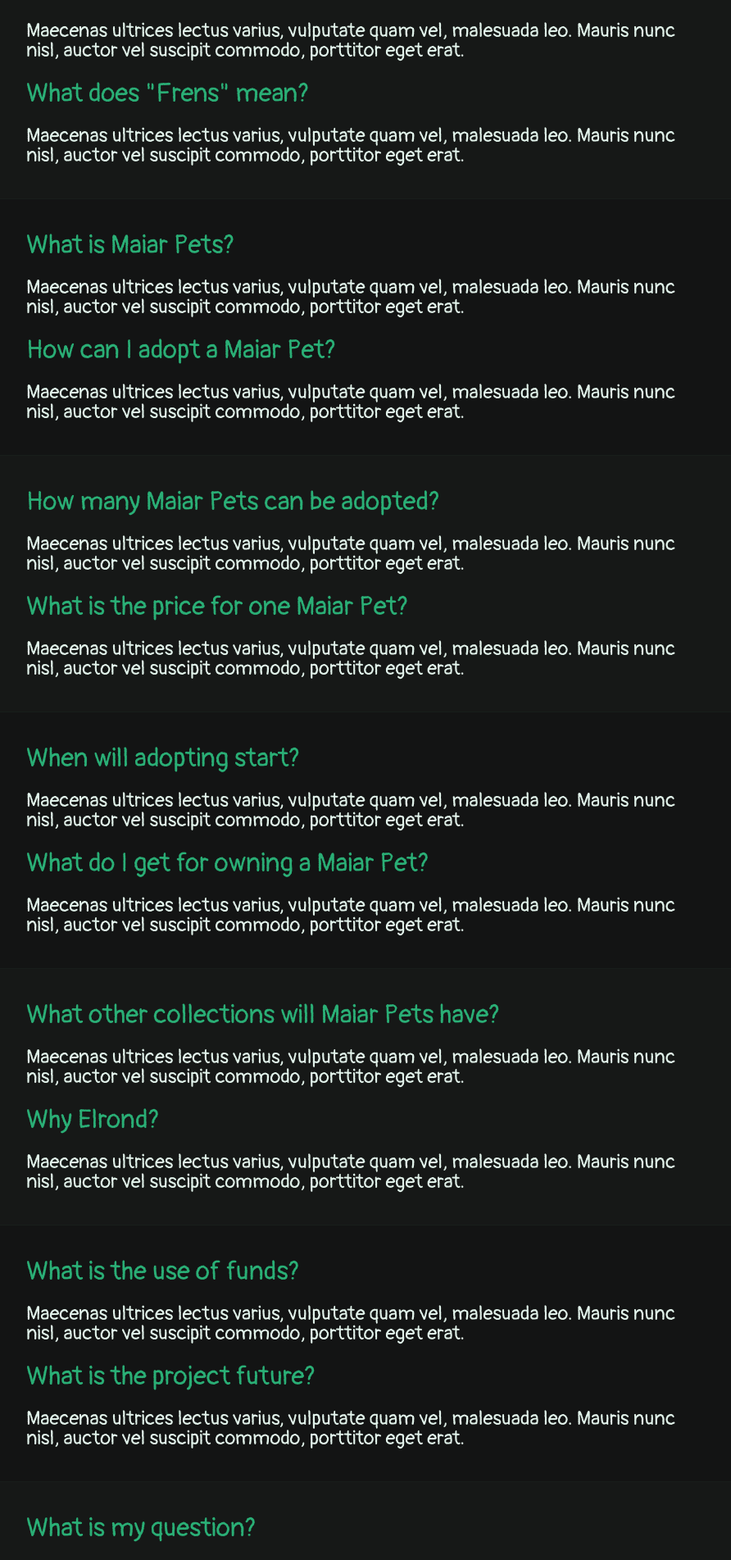
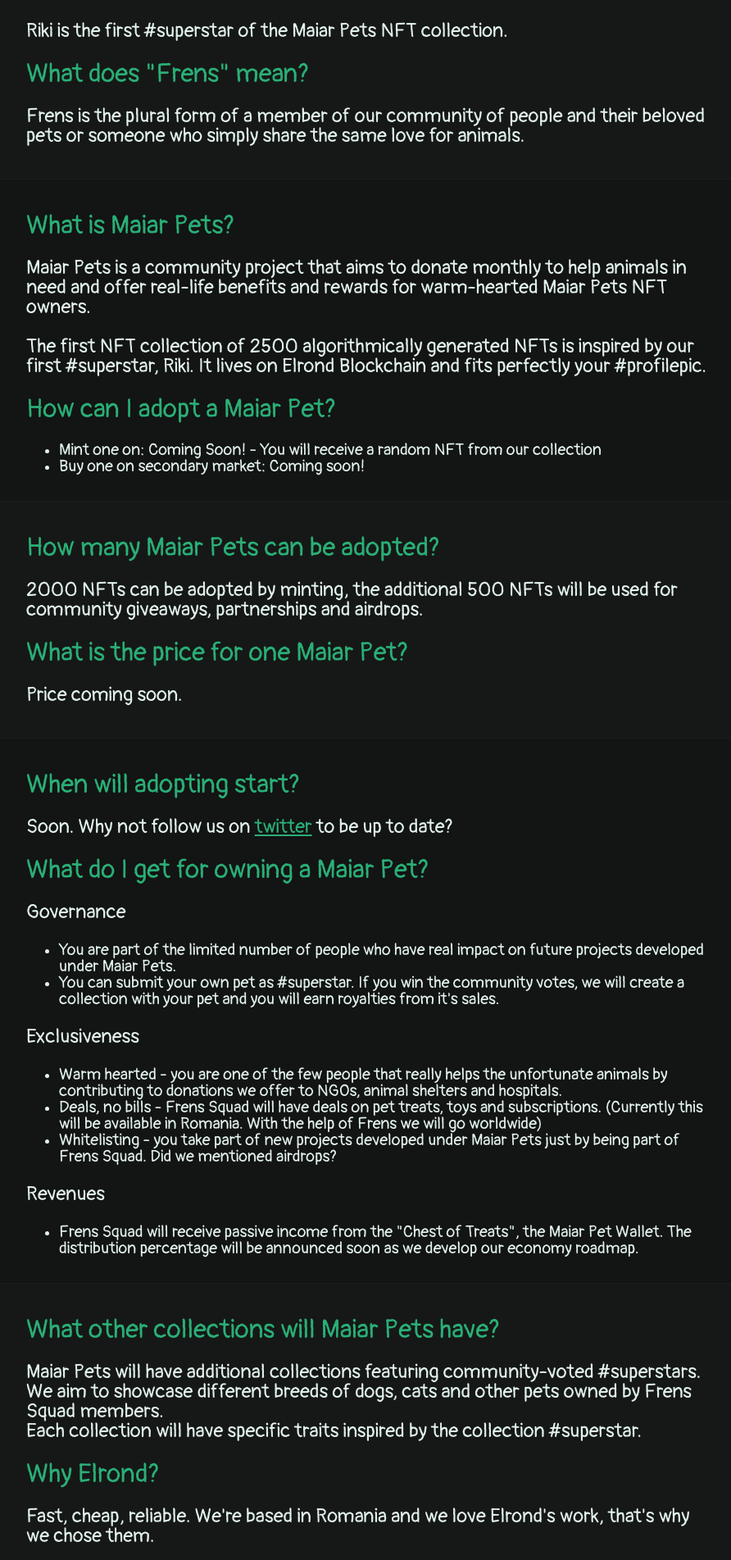
Before and after one commit to theodornitu/nextjs_maiarPets, a Next.js app: page /faq in a window 1280 px wide. Shown: the part 140-2043 px from the top of the page at 82% size, without its empty margins (190-1082 px from the left). Built offline with nearby package versions, Linux system fonts and the light colour scheme.

Commit message:
Updated text for most of the pages, added FAQ answers, rarity map preview, plan steps, story additions

```diff
--- a/components/Welcome.js
+++ b/components/Welcome.js
@@ -13,7 +13,7 @@
   return (
     <div>
       <h1 className={welcomeStyles.title}>
-      The website is currently <span>under construction</span>!
+      Rarity Map will be available <span>shortly after launch</span>!
       </h1>
       <p className={welcomeStyles.link}>
         Follow us on <Link  href = "https://twitter.com/maiar_pets">Twitter</Link> or <Link href="https://www.instagram.com/riki.shibainu/">Instagram</Link> to stay up to date with the progress.
--- a/pages/faq.js
+++ b/pages/faq.js
@@ -21,129 +21,108 @@
       <section className={lightSection}>
         <div className={s.flexContent}>
           <text className={s.textcontent2}>
-            <p>
-              <strong>Who is Riki?</strong>
-            </p>
-            <p>
-              Maecenas ultrices lectus varius, vulputate quam vel, malesuada leo.
-              Mauris nunc nisl, auctor vel suscipit commodo, porttitor eget erat.
-            </p>
-            <p>
-              <strong>What does "Frens" mean?</strong>
-            </p>
-            <p>
-              Maecenas ultrices lectus varius, vulputate quam vel, malesuada leo.
-              Mauris nunc nisl, auctor vel suscipit commodo, porttitor eget erat.
-            </p>
+            <p><strong>Who is Riki?</strong> </p>
+            <p>Riki is the first #superstar of the Maiar Pets NFT collection. </p>
+
+            <p><strong>What does "Frens" mean?</strong> </p>
+            <p>Frens is the plural form of a member of our community of people and their beloved pets or someone who simply share the same love for animals. </p>
           </text>
         </div>
       </section>
+
       <section className={darkSection}>
         <div className={s.flexContent}>
           <text className={s.textcontent2}>
-            <p>
-              <strong>What is Maiar Pets?</strong>
-            </p>
-            <p>
-              Maecenas ultrices lectus varius, vulputate quam vel, malesuada leo.
-              Mauris nunc nisl, auctor vel suscipit commodo, porttitor eget erat.
-            </p>
-            <p>
-              <strong>How can I adopt a Maiar Pet?</strong>
-            </p>
-            <p>
-              Maecenas ultrices lectus varius, vulputate quam vel, malesuada leo.
-              Mauris nunc nisl, auctor vel suscipit commodo, porttitor eget erat.
-            </p>
+            <p><strong>What is Maiar Pets?</strong></p>
+            <p>Maiar Pets is a community project that aims to donate monthly to help animals in need and offer real-life benefits and rewards for warm-hearted Maiar Pets NFT owners.</p>
+            <p>The first NFT collection of 2500 algorithmically generated NFTs is inspired by our first #superstar, Riki. It lives on Elrond Blockchain and fits perfectly your #profilepic.</p>
+
+            <p><strong>How can I adopt a Maiar Pet?</strong></p>
+            <ul>
+              <li>Mint one on: Coming Soon! - You will receive a random NFT from our collection</li>
+              <li>Buy one on secondary market: Coming soon!</li>
+            </ul>
           </text>
         </div>
       </section>
+
       <section className={lightSection}>
         <div className={s.flexContent}>
           <text className={s.textcontent2}>
-            <p>
-              <strong>How many Maiar Pets can be adopted?</strong>
-            </p>
-            <p>
-              Maecenas ultrices lectus varius, vulputate quam vel, malesuada leo.
-              Mauris nunc nisl, auctor vel suscipit commodo, porttitor eget erat.
-            </p>
-            <p>
-              <strong>What is the price for one Maiar Pet?</strong>
-            </p>
-            <p>
-              Maecenas ultrices lectus varius, vulputate quam vel, malesuada leo.
-              Mauris nunc nisl, auctor vel suscipit commodo, porttitor eget erat.
-            </p>
+            <p><strong>How many Maiar Pets can be adopted?</strong></p>
+            <p>2000 NFTs can be adopted by minting, the additional 500 NFTs will be used for community giveaways, partnerships and airdrops. </p>
+
+            <p><strong>What is the price for one Maiar Pet?</strong></p>
+            <p>Price coming soon.</p>
           </text>
         </div>
       </section>
+
       <section className={darkSection}>
         <div className={s.flexContent}>
           <text className={s.textcontent2}>
-            <p>
-              <strong>When will adopting start?</strong>
-            </p>
-            <p>
-              Maecenas ultrices lectus varius, vulputate quam vel, malesuada leo.
-              Mauris nunc nisl, auctor vel suscipit commodo, porttitor eget erat.
-            </p>
-            <p>
-              <strong>What do I get for owning a Maiar Pet?</strong>
-            </p>
-            <p>
-              Maecenas ultrices lectus varius, vulputate quam vel, malesuada leo.
-              Mauris nunc nisl, auctor vel suscipit commodo, porttitor eget erat.
-            </p>
+            <p><strong>When will adopting start?</strong></p>
+            <p className={s.link}>Soon. Why not follow us on <Link href='https://twitter.com/maiar_pets'>twitter</Link> to be up to date?</p>
+
+            <p><strong>What do I get for owning a Maiar Pet?</strong></p>
+            <p>Governance </p>
+            <ul>
+              <li>You are part of the limited number of people who have real impact on future projects developed under Maiar Pets.</li>
+              <li>You can submit your own pet as #superstar. If you win the community votes, we will create a collection with your pet and you will earn royalties from it's sales.</li>
+            </ul>
+            <p>Exclusiveness </p>
+            <ul>
+              <li>Warm hearted - you are one of the few people that really helps the unfortunate animals by contributing to donations we offer to NGOs, animal shelters and hospitals.</li>
+              <li>Deals, no bills - Frens Squad will have deals on pet treats, toys and subscriptions. (Currently this will be available in Romania. With the help of Frens we will go worldwide)</li>
+              <li>Whitelisting - you take part of new projects developed under Maiar Pets just by being part of Frens Squad. Did we mentioned airdrops?</li>
+            </ul>
+            <p>Revenues</p>
+            <ul>
+              <li>Frens Squad will receive passive income from the "Chest of Treats", the Maiar Pet Wallet. The distribution percentage will be announced soon as we develop our economy roadmap.</li>
+            </ul>
           </text>
         </div>
       </section>
+
       <section className={lightSection}>
         <div className={s.flexContent}>
           <text className={s.textcontent2}>
-            <p>
-              <strong>What other collections will Maiar Pets have?</strong>
-            </p>
-            <p>
-              Maecenas ultrices lectus varius, vulputate quam vel, malesuada leo.
-              Mauris nunc nisl, auctor vel suscipit commodo, porttitor eget erat.
-            </p>
-            <p>
-              <strong>Why Elrond?</strong>
-            </p>
-            <p>
-              Maecenas ultrices lectus varius, vulputate quam vel, malesuada leo.
-              Mauris nunc nisl, auctor vel suscipit commodo, porttitor eget erat.
-            </p>
+            <p><strong>What other collections will Maiar Pets have?</strong></p>
+            <p>Maiar Pets will have additional collections featuring community-voted #superstars.<br/>
+            We aim to showcase different breeds of dogs, cats and other pets owned by Frens Squad members.<br/>
+            Each collection will have specific traits inspired by the collection #superstar.</p>
+
+            <p><strong>Why Elrond?</strong></p>
+            <p>Fast, cheap, reliable. We're based in Romania and we love Elrond's work, that's why we chose them.</p>
           </text>
         </div>
       </section>
+
       <section className={darkSection}>
         <div className={s.flexContent}>
           <text className={s.textcontent2}>
+            <p><strong>What is the use of funds?</strong></p>
+            <p>We have a unique plan that will be disclosed shortly before the launch. We really like Beni's philosophy "slowly, then suddenly". </p>
+
+            <p><strong>What is the project future?</strong></p>
             <p>
-              <strong>What is the use of funds?</strong>
-            </p>
-            <p>
-              Maecenas ultrices lectus varius, vulputate quam vel, malesuada leo.
-              Mauris nunc nisl, auctor vel suscipit commodo, porttitor eget erat.
-            </p>
-            <p>
-              <strong>What is the project future?</strong>
-            </p>
-            <p>
-              Maecenas ultrices lectus varius, vulputate quam vel, malesuada leo.
-              Mauris nunc nisl, auctor vel suscipit commodo, porttitor eget erat.
-            </p>
+            Maiar Pets is currently focusing on building a powerfull community united to sustain a monthly contribution of money to animals in need. </p>
+            <p>Besides the civic advantages that this proves, the project aims to reward Frens Squad with diverse benefits for pets and owners. </p>
+            <p>Building on top of the good will of animal lovers, we will grow outside the boundaries of a NFT project and create Maiar Pets Ventures, a concept
+            dedicated to the community of warm-hearted people that trust the Elrond project. </p>
+            <p>Maiar Pets Ventures will provide liquidity for visionary projects that have real-life impact on our economic system, either
+            by tokenizing diverse economic activities or by changing the world to a sustainable one.</p>
           </text>
         </div>
       </section>
+
       <section className={lightSection}>
         <div className={s.flexContent}>
           <text className={s.textcontent2}>
-            <p>
-              <strong>What is my question?</strong>
-            </p>
+            <p><strong>What is a #superstar?</strong></p>
+            <p>A #superstar is the main character that inspires a NFT collection for Maiar Pets. For instance Riki, our dog, was the first #superstar of Maiar Pets NFT.</p>
+
+            <p><strong>What is my question?</strong></p>
             <p>
               We truly believe the sky is the limit, so we sure did not cover all the questions.
               Now, it's your turn, you have the following ways to get in touch with us:
--- a/pages/index.js
+++ b/pages/index.js
@@ -132,6 +132,7 @@
         <div className={s.flexContent}>
           <div className={s.textcontent2}>
             <p><strong>What is Maiar Pets?</strong></p>
+            <p>A community project that aims to donate monthly to help animals in need and offer real-life benefits and rewards for warm-hearted Maiar Pets NFT owners.</p>
             <p>A collection of 2500 algorithmically generated NFTs with laughable traits that were inspired by our beloved pets.
               The first collection has Riki as the #superstar, our lovely Shiba Inu. You probably already know him, right?
               The wacky Maiar Pets now live on the Elrond Blockchain, the one we truly believe will thrive in the future.</p>
@@ -161,6 +162,8 @@
             <ul>
               <li>Frens Squad will receive passive income from the "Chest of Treats", the Maiar Pet Wallet. The distribution percentage will be announced soon as we develop our economy roadmap.</li>
             </ul>
+            <p><strong>What about value?</strong></p>
+            <p>We have a unique plan that will be disclosed shortly before the launch. We really like Beni's philosophy "slowly, then suddenly".</p>
             <p><strong>Targets</strong></p>
             <p>Our main target is to build a sustainable, long-term project bridging Elrond NFTs to real-world values in order to fulfill monthly donations to animals in need.</p>
             <p>With this sorted out, we strive to build a large community of animal lovers that can benefit from it. Either it be giveaways, freebies or tips and tricks.</p>
--- a/styles/Faq.module.css
+++ b/styles/Faq.module.css
@@ -38,6 +38,12 @@
     margin: 1rem 2rem 1rem 2rem;
   }
 
+  .textcontent2 li {
+    color: #e2f3eb;
+    font-size: 1.25rem;
+    font-weight: lighter;
+  }
+
   .textcontent2 p {
     color: #e2f3eb;
     font-size: 1.5rem;
@@ -70,3 +76,15 @@
     color: #2aaf76;
     transition: all 0.3s ease-in-out;
   }
+
+  .link {
+    color: #e2f3eb;
+  }
+
+  .link a:hover,
+  .link a:link,
+  .link a:focus,
+  .link a:active {
+    color: #2aaf76;
+    text-decoration: underline;
+  }
--- a/styles/Rarity.module.css
+++ b/styles/Rarity.module.css
@@ -0,0 +1,44 @@
+.section{
+    height: auto;
+  }
+
+.dark{
+background-color: #131414;
+border-bottom: 1px solid #181e1b;
+}
+
+.light{
+background-color: #161817;
+border-bottom: 1px solid #181e1b;
+}
+
+.flexContent
+{
+  display: flex;
+  flex-wrap: wrap;
+  max-width: 900px;
+  margin: auto;
+}
+
+.textcontent2{
+    margin-left: auto;
+    margin-right: auto;
+    margin-top: 1rem;
+}
+
+.textcontent2 p {
+    color: #e2f3eb;
+    font-size: 1.5rem;
+    font-weight: lighter;
+}
+
+.textcontent2 li {
+    color: #e2f3eb;
+    font-size: 1.25rem;
+    font-weight: lighter;
+}
+
+.textcontent2 strong {
+    color: #2aaf76;
+    font-size: 2rem;
+}
--- a/styles/Welcome.module.css
+++ b/styles/Welcome.module.css
@@ -8,7 +8,7 @@
   color: #e2f3eb;
   margin: 0;
   line-height: 1.15;
-  font-size: 3rem;
+  font-size: 2rem;
 }
 
 .title,
```
Also changed, not shown: pages/plan.js (+29 -22 lines), pages/rarity.js (+10 -8 lines).
